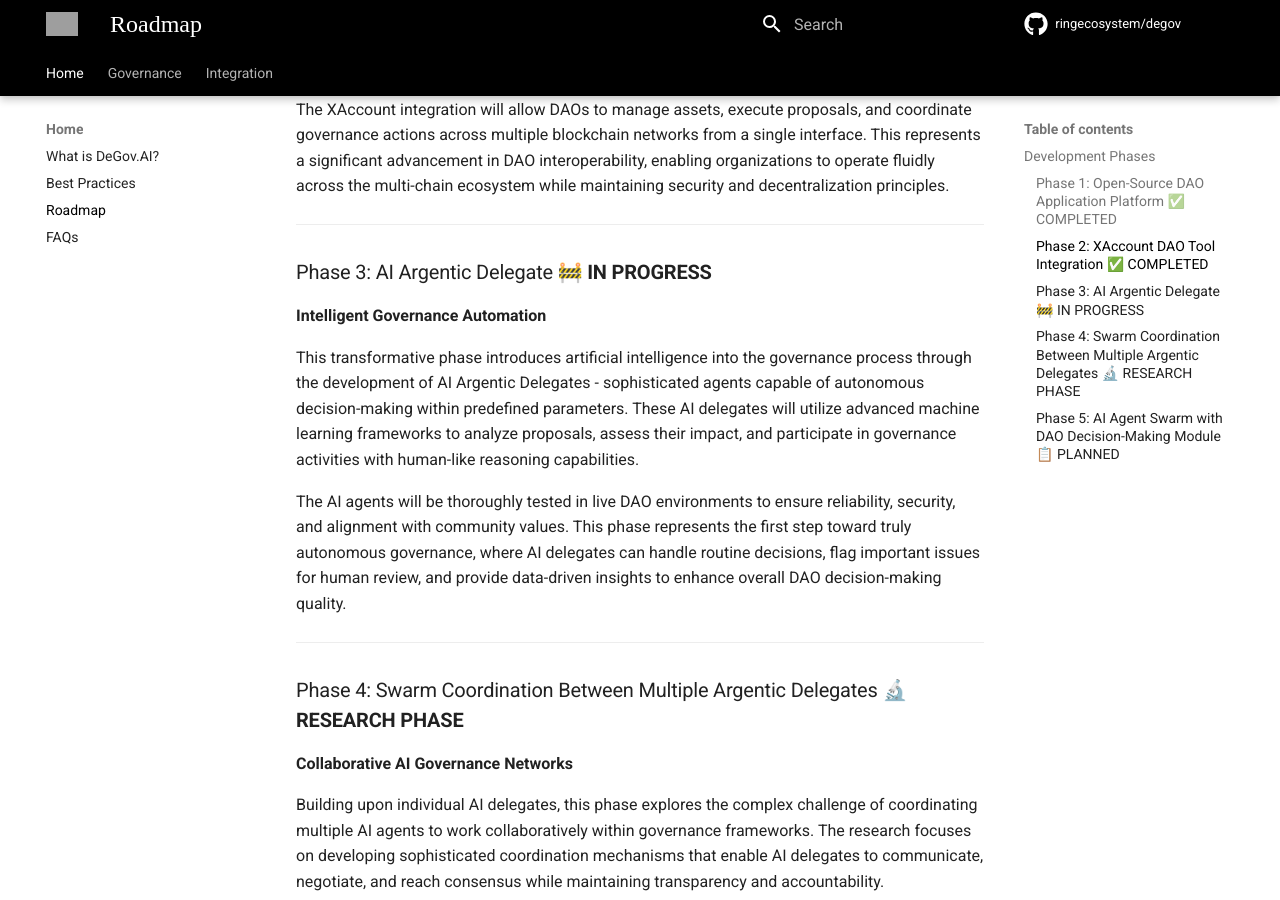
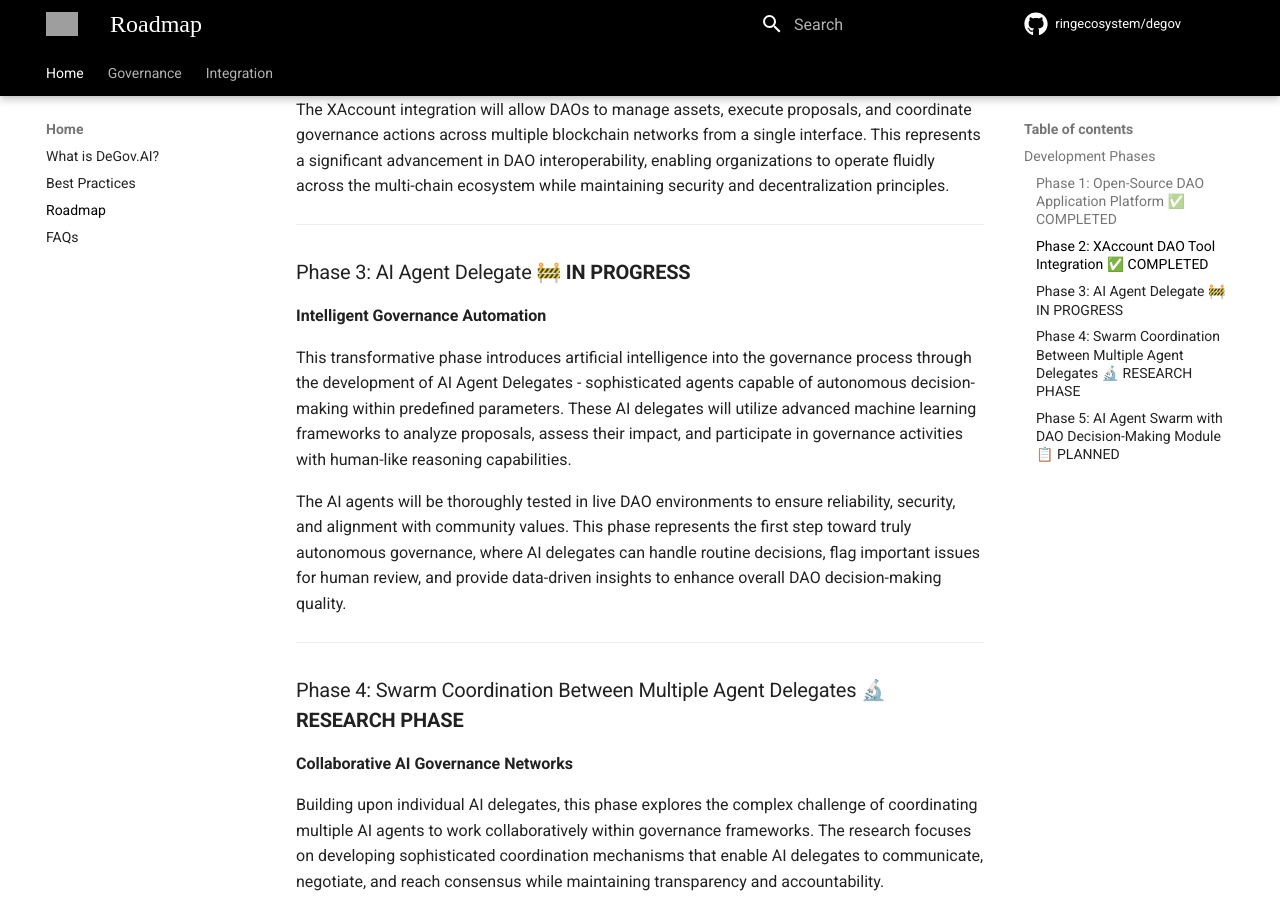
Before and after one commit to ringecosystem/degov-docs, an MkDocs documentation site: the page built from docs/roadmap.md, in a window 1280 px wide and 900 px high, scrolled down 1208 px. Built offline with MkDocs 1.6.1 and Material for MkDocs 9.7.7, drawn with Linux system fonts in a browser that asks for light colours; some web fonts are replaced; comment, search, counter and statistics services are not loaded; grey boxes are pictures that could not be loaded.

Commit message:
Add agent docs 1

```diff
--- a/docs/roadmap.md
+++ b/docs/roadmap.md
@@ -34,17 +34,17 @@
 
 ---
 
-### Phase 3: AI Argentic Delegate 🚧 **IN PROGRESS**
+### Phase 3: AI Agent Delegate 🚧 **IN PROGRESS**
 
 **Intelligent Governance Automation**
 
-This transformative phase introduces artificial intelligence into the governance process through the development of AI Argentic Delegates - sophisticated agents capable of autonomous decision-making within predefined parameters. These AI delegates will utilize advanced machine learning frameworks to analyze proposals, assess their impact, and participate in governance activities with human-like reasoning capabilities.
+This transformative phase introduces artificial intelligence into the governance process through the development of AI Agent Delegates - sophisticated agents capable of autonomous decision-making within predefined parameters. These AI delegates will utilize advanced machine learning frameworks to analyze proposals, assess their impact, and participate in governance activities with human-like reasoning capabilities.
 
 The AI agents will be thoroughly tested in live DAO environments to ensure reliability, security, and alignment with community values. This phase represents the first step toward truly autonomous governance, where AI delegates can handle routine decisions, flag important issues for human review, and provide data-driven insights to enhance overall DAO decision-making quality.
 
 ---
 
-### Phase 4: Swarm Coordination Between Multiple Argentic Delegates 🔬 **RESEARCH PHASE**
+### Phase 4: Swarm Coordination Between Multiple Agent Delegates 🔬 **RESEARCH PHASE**
 
 **Collaborative AI Governance Networks**
 
--- a/mkdocs.yml
+++ b/mkdocs.yml
@@ -129,6 +129,13 @@
         - Proposal delay: governance/parameters/proposal-delay.md
         - Voting period: governance/parameters/voting-period.md
         - TimeLock delay: governance/parameters/timelock-delay.md
+      - Agent Governance:
+        - Overview: governance/agent/overview.md
+        - Proposal Review: governance/agent/review.md
+        - Agent Delegate: governance/agent/delegate.md
+        - Agent Voting: governance/agent/voting.md
+        - FAQs: governance/agent/faqs.md
+
   - Integration:
       - Overview: integration/overview.md
       - Deploy By Yourself: integration/deploy.md
```
Also changed, not shown: docs/governance/agent/delegate.md (added, +23 -0 lines), docs/governance/agent/faqs.md (added, +9 -0 lines), docs/governance/agent/overview.md (added, +7 -0 lines), docs/governance/agent/review.md (added, +7 -0 lines), docs/governance/agent/voting.md (added, +12 -0 lines), docs/governance/agent/images/agent-delegates.png (added), docs/governance/agent/images/agent-delegations.png (added), docs/governance/agent/images/agent-review.png (added), docs/governance/agent/images/agent-voting-1.png (added), docs/governance/agent/images/agent-voting-2.png (added), docs/governance/agent/images/agent-voting-3.png (added).
